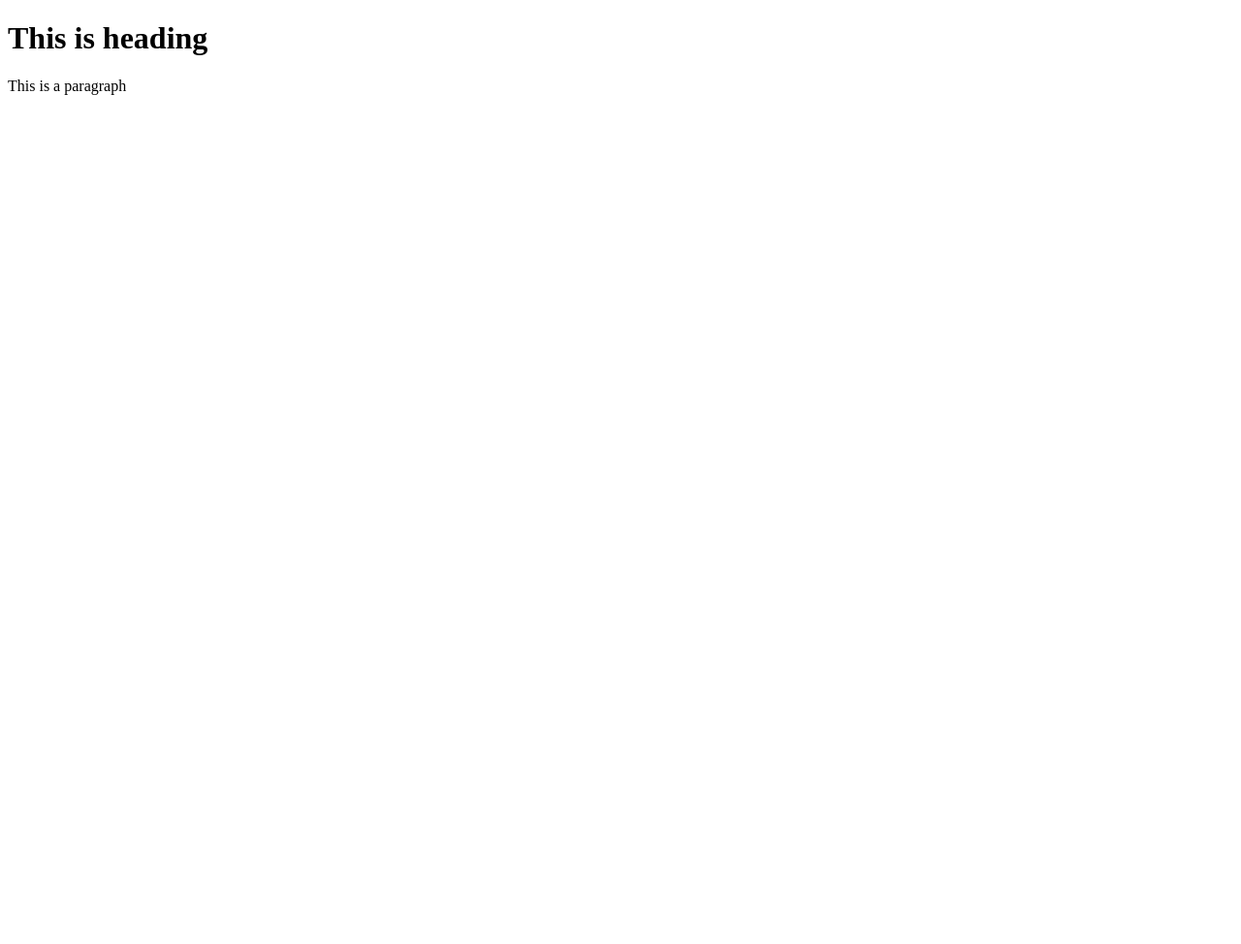
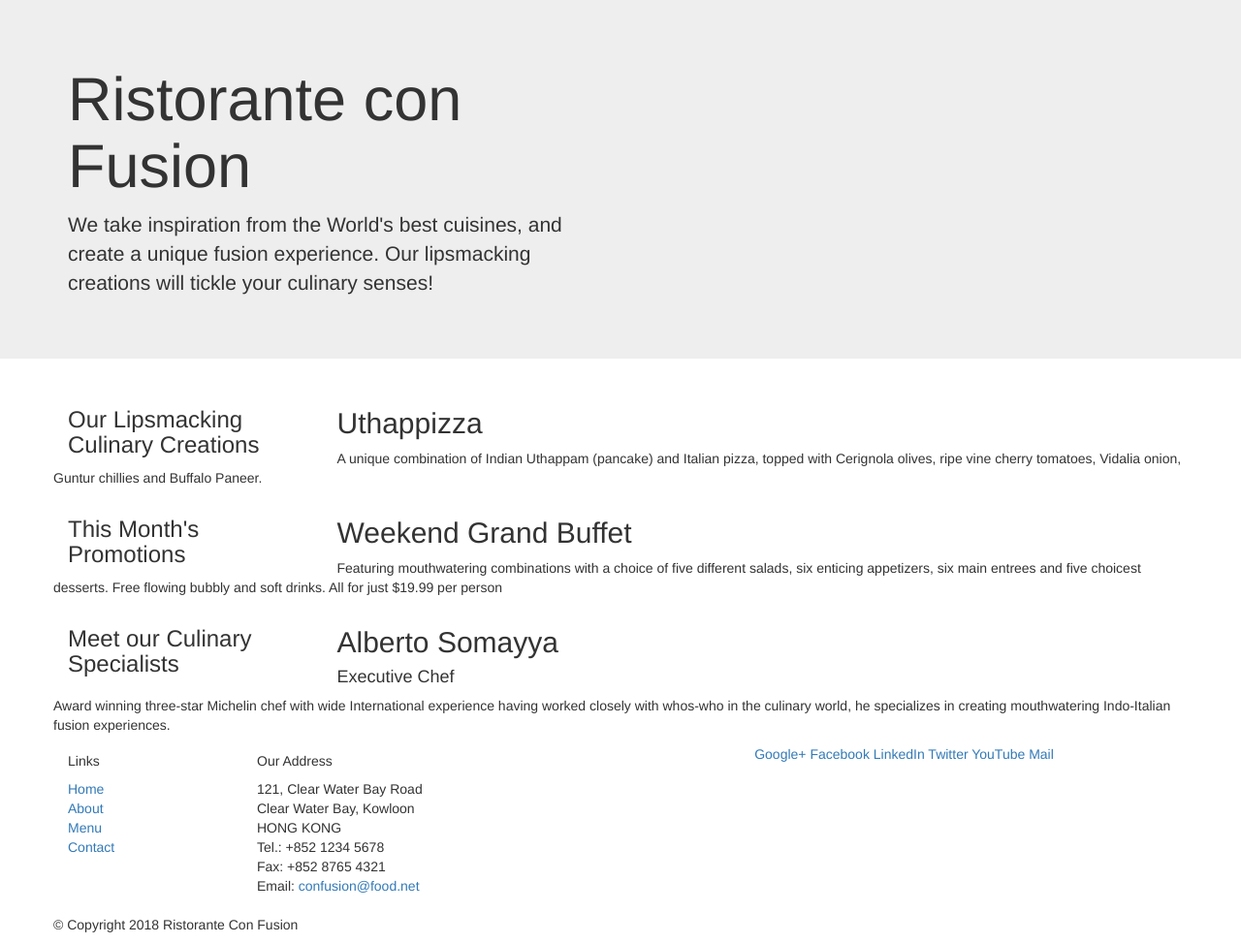
Before and after one commit to Saumyachitransh01/git-work-flow, a plain HTML site: page index.html in a window 1280 px wide. Shown: the whole page at 97% size. Before the commit the page ends 800 px from the top, so only its background shows below. Drawn offline with nearby package versions, Linux system fonts and the light colour scheme.

Commit message:
Update index.html

```diff
--- a/index.html
+++ b/index.html
@@ -1,10 +1,112 @@
 <!DOCTYPE html>
-<html>
+<html lang="en">
+
 <head>
-	<title></title>
+        <!-- Required meta tags always come first -->
+    <meta charset="utf-8">
+    <meta name="viewport" content="width=device-width, initial-scale=1, shrink-to-fit=no">
+    <meta http-equiv="x-ua-compatible" content="ie=edge">
+
+    <!-- Bootstrap CSS -->
+    <link rel="stylesheet" href="node_modules/bootstrap/dist/css/bootstrap.min.css">
+    <link rel="stylesheet" href="css/styles.css">
+    <title>Ristorante Con Fusion</title>
 </head>
+
 <body>
-	<h1>This is heading </h1>
-	<p>This is a paragraph</p>
+
+    <header class="jumbotron">
+        <div class="container">
+            <div class="row row-header">
+                <div class="col-12 col-sm-6">
+                    <h1>Ristorante con Fusion</h1>
+                    <p>We take inspiration from the World's best cuisines, and create a unique fusion experience. Our lipsmacking creations will tickle your culinary senses!</p>
+                </div>
+                <div class="col-12 col-sm">
+                </div>
+            </div>
+        </div>
+    </header>
+
+    <div class="container">
+        <div class="row row-content align-items-center">
+            <div class="col-12 col-sm-4 order-sm-last col-md-3">
+                <h3>Our Lipsmacking Culinary Creations</h3>
+            </div>
+            <div class="col col-sm order-sm-first col-md">
+                <h2>Uthappizza</h2>
+                <p>A unique combination of Indian Uthappam (pancake) and Italian pizza, topped with Cerignola olives, ripe vine cherry tomatoes, Vidalia onion, Guntur chillies and Buffalo Paneer.</p>
+            </div>
+        </div>
+
+
+        <div class="row row-content align-items-center">
+            <div class="col-12 col-sm-4 col-md-3">
+                <h3>This Month's Promotions</h3>
+            </div>
+            <div class="col col-sm col-md">
+                <h2>Weekend Grand Buffet</h2>
+                <p>Featuring mouthwatering combinations with a choice of five different salads, six enticing appetizers, six main entrees and five choicest desserts. Free flowing bubbly and soft drinks. All for just $19.99 per person </p>
+            </div>
+        </div>
+
+        <div class="row row-content align-items-center">
+            <div class="col-12 col-sm-4 order-sm-last col-md-3">
+                <h3>Meet our Culinary Specialists</h3>
+            </div>
+            <div class="col col-sm order-sm-first col-md">
+                <h2>Alberto Somayya</h2>
+                <h4>Executive Chef</h4>
+                <p>Award winning three-star Michelin chef with wide International experience having worked closely with whos-who in the culinary world, he specializes in creating mouthwatering Indo-Italian fusion experiences. </p>
+            </div>
+        </div>
+    </div>
+
+    <footer class="footer">
+        <div class="container">
+            <div class="row">
+                <div class="col-4 offset-1 col-sm-2">
+                    <h5>Links</h5>
+                    <ul class="list-unstyled">
+                        <li><a href="#">Home</a></li>
+                        <li><a href="#">About</a></li>
+                        <li><a href="#">Menu</a></li>
+                        <li><a href="#">Contact</a></li>
+                    </ul>
+                </div>
+                <div class="col-7 col-sm-5">
+                    <h5>Our Address</h5>
+                    <address>
+		              121, Clear Water Bay Road<br>
+		              Clear Water Bay, Kowloon<br>
+		              HONG KONG<br>
+		              Tel.: +852 1234 5678<br>
+		              Fax: +852 8765 4321<br>
+		              Email: <a href="mailto:confusion@food.net">confusion@food.net</a>
+		           </address>
+                </div>
+                <div class="col-12 col-sm-4 align-self-center">
+                    <div class="text-center">
+                        <a href="http://google.com/+">Google+</a>
+                        <a href="http://www.facebook.com/profile.php?id=">Facebook</a>
+                        <a href="http://www.linkedin.com/in/">LinkedIn</a>
+                        <a href="http://twitter.com/">Twitter</a>
+                        <a href="http://youtube.com/">YouTube</a>
+                        <a href="mailto:">Mail</a>
+                    </div>
+                </div>
+           </div>
+           <div class="row justify-content-center">
+                <div class="col-auto">
+                    <p>© Copyright 2018 Ristorante Con Fusion</p>
+                </div>
+           </div>
+        </div>
+    </footer>
+    <!-- jQuery first, then Popper.js, then Bootstrap JS. -->
+    <script src="node_modules/jquery/dist/jquery.slim.min.js"></script>
+    <script src="node_modules/popper.js/dist/umd/popper.min.js"></script>
+    <script src="node_modules/bootstrap/dist/js/bootstrap.min.js"></script>
 </body>
+
 </html>
```
